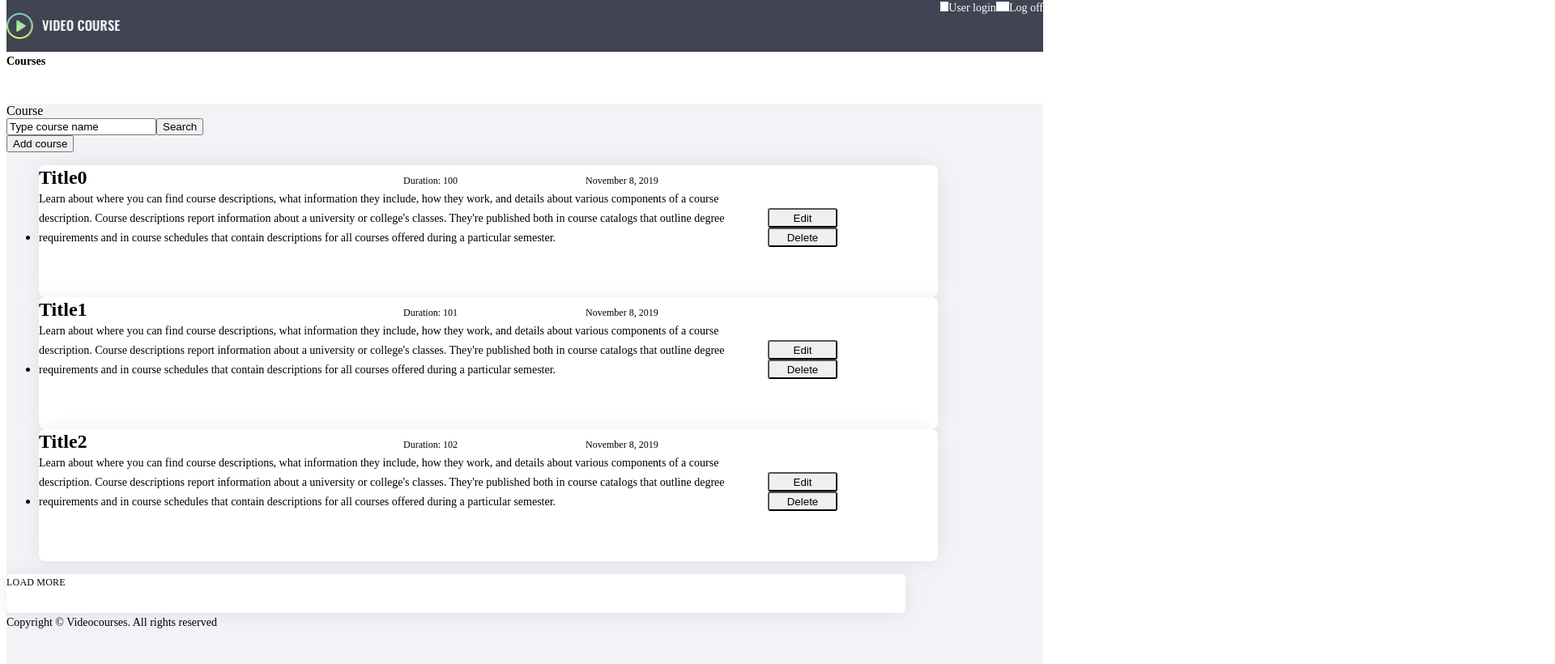
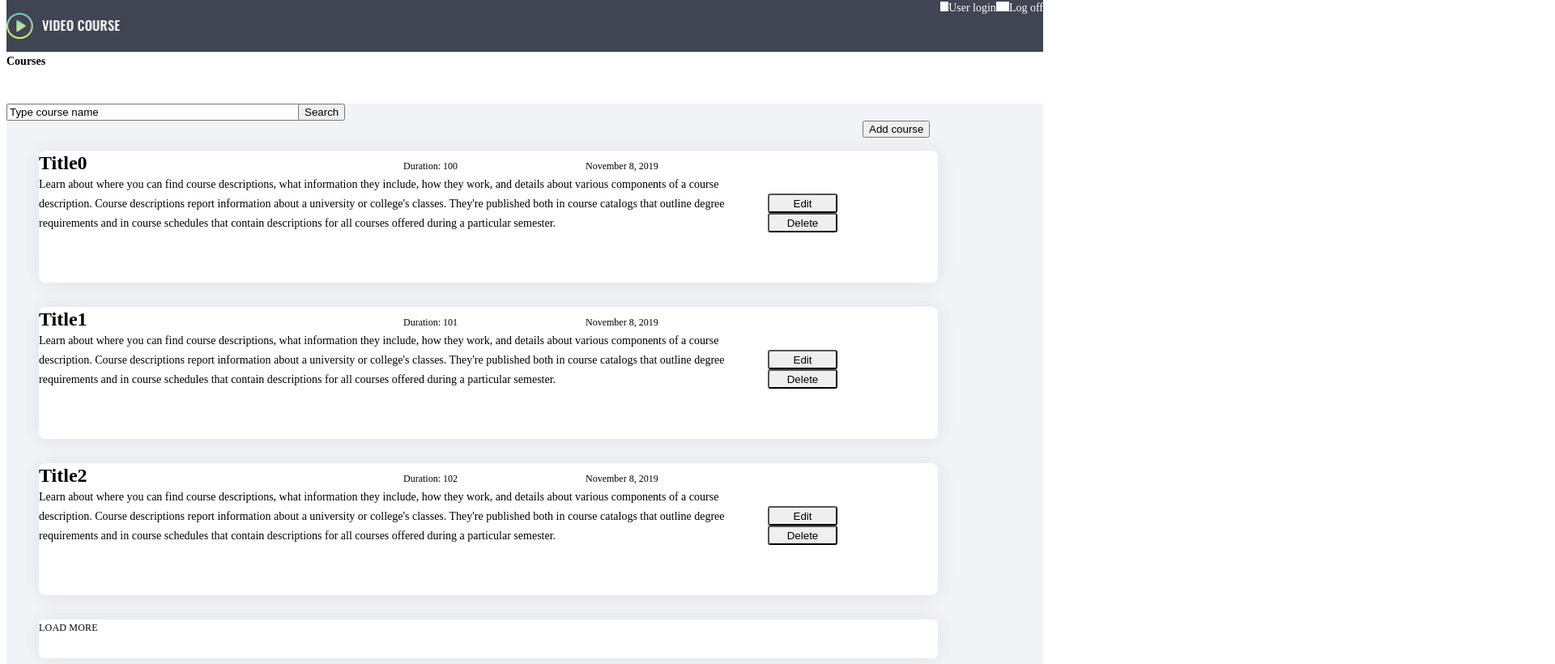
Before and after one commit to dKab/VideoPortal-angular-training, an Angular app in the folder VideoPortal/: page / in a window 1280 px wide. Shown: the part 80-900 px from the top of the page at 81% size, 1920 px wide, since content can reach past the window. Built offline with nearby package versions, Linux system fonts and the light colour scheme.

Commit message:
fix markup

```diff
--- a/VideoPortal/src/app/core/vp-list-cources/vp-add-cource/vp-add-cource.component.html
+++ b/VideoPortal/src/app/core/vp-list-cources/vp-add-cource/vp-add-cource.component.html
@@ -1,3 +1,6 @@
 <div class="input-group mb-3">
-    <button type="button" class="btn btn-primary">Add course</button>
+    <div style="position: relative; left: 1057px;">
+            <button type="button" class="btn btn-primary">Add course</button>
+    </div>
+
 </div>
--- a/VideoPortal/src/app/core/vp-list-cources/vp-list-cources.component.html
+++ b/VideoPortal/src/app/core/vp-list-cources/vp-list-cources.component.html
@@ -6,11 +6,12 @@
 </div>
 <div>
   <ul>
-    <li *ngFor="let course of coursesList">
+    <li *ngFor="let course of coursesList" style="list-style: none; margin: 0 0 30px 0;">
       <app-vp-cource [course]="course" (delete) = "deleteCourse($event)"></app-vp-cource>
     </li>
+    <li style="list-style: none; margin: 0 0 30px 0;">
+        <app-vp-load-more></app-vp-load-more>
+    </li>
   </ul>
+
 </div>
-<div>
-  <app-vp-load-more></app-vp-load-more>
-</div>
--- a/VideoPortal/src/app/core/vp-list-cources/vp-search-cource/vp-search-cource.component.html
+++ b/VideoPortal/src/app/core/vp-list-cources/vp-search-cource/vp-search-cource.component.html
@@ -1,7 +1,8 @@
 <div class="input-group mb-3">
-        <div class="input-group-prepend">
-          <span class="input-group-text" id="inputGroup-sizing-default">Course</span>
-        </div>
-        <input type="text" class="form-control" aria-label="Default" aria-describedby="inputGroup-sizing-default" value="{{cource}}">
-        <button type="button" class="btn btn-primary">Search</button>
+  <div style="display: inline-block; width: 360px;">
+      <input type="text" style="width: 360px;" value="{{cource}}">
+  </div>
+  <div style="display: inline-block; width: 100px;">
+      <button type="button" class="btn btn-primary">Search</button>
+  </div>
 </div>
```
